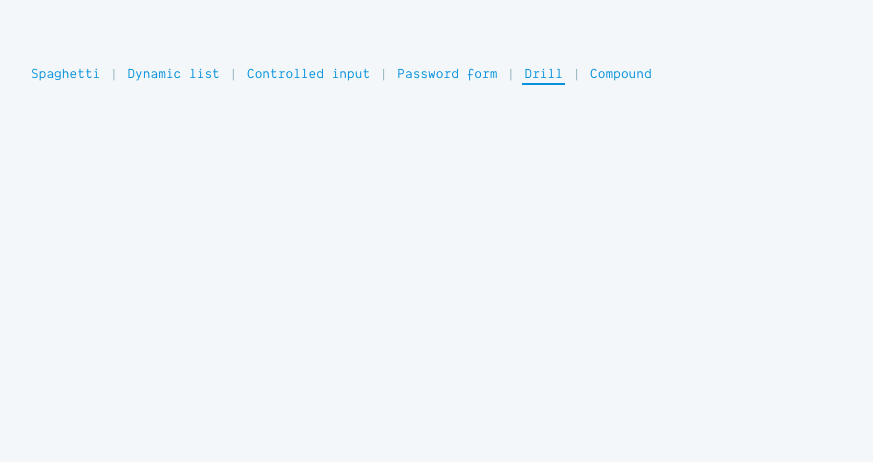
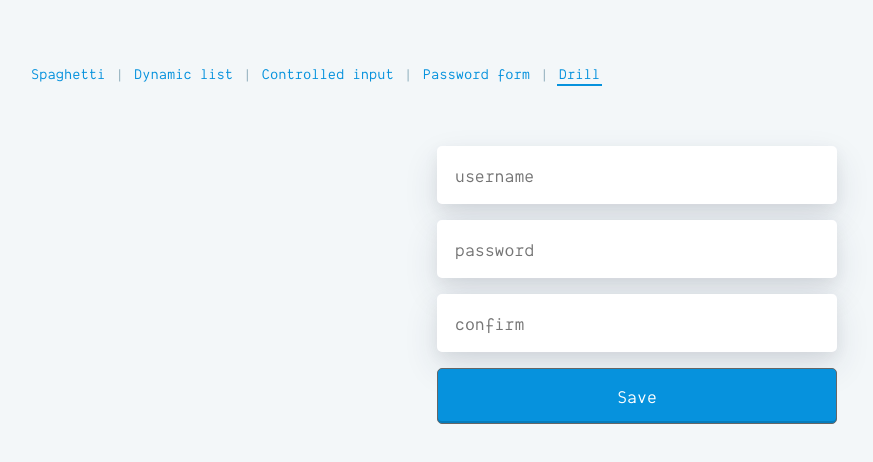
Before and after one commit to siddharthkp/refactoring, a React (Create React App) app: page /drill in a window 1280 px wide. Shown: the top 462 px of the page, without its empty margins (3-876 px from the left). Built offline with nearby package versions, Linux system fonts and the light colour scheme.

Commit message:
add drill example

```diff
--- a/src/App.css
+++ b/src/App.css
@@ -12,7 +12,7 @@ button {
 }
 nav {
   margin-bottom: 64px;
-  font-size: 14px;
+  font-size: 15px;
   color: #9ab6c3;
   text-align: left;
 }
@@ -79,7 +79,7 @@ form {
   max-width: 400px;
   margin: 0 auto;
 }
-form > * {
+form * {
   margin-bottom: 16px;
   width: 100%;
 }
--- a/src/App.js
+++ b/src/App.js
@@ -5,6 +5,7 @@ import Spaghetti from './spaghetti'
 import List from './list'
 import Form from './form'
 import Controlled from './controlled'
+import Drill from './drill'
 
 const Home = () => (
   <h1 style={{ width: 400 }}>
@@ -19,8 +20,7 @@ const App = () => (
       <Link to="/list">Dynamic list</Link> |{' '}
       <Link to="/controlled">Controlled input</Link> |{' '}
       <Link to="/form">Password form</Link> |{' '}
-      <Link to="/drill">Drill</Link> |{' '}
-      <Link to="/context">Compound</Link>
+      <Link to="/drill">Drill</Link>
     </nav>
     <Router>
       <Home path="/" />
@@ -28,6 +28,7 @@ const App = () => (
       <List path="/list" />
       <Controlled path="/controlled" />
       <Form path="/form" />
+      <Drill path="/drill" />
     </Router>
   </React.Fragment>
 )
--- /dev/null
+++ b/src/drill.js
@@ -0,0 +1,49 @@
+import React from 'react'
+
+/* feature code */
+
+const ProfileForm = props => {
+  return (
+    <Form>
+      <TextInput placeholder="username" />
+      <TextInput type="password" placeholder="password" />
+      <TextInput type="password" placeholder="confirm" />
+      <Button>Save</Button>
+    </Form>
+  )
+}
+
+const DrillExample = props => {
+  return <ProfileForm />
+}
+
+/* reusable components */
+
+const { Provider, Consumer } = React.createContext()
+
+const TextInput = props => {
+  return (
+    <input
+      type={props.type || 'text'}
+      className="input"
+      placeholder={props.placeholder}
+      disabled={props.disabled}
+    />
+  )
+}
+
+const Button = props => {
+  return (
+    <button
+      disabled={props.disabled}
+      className="button"
+      {...props}
+    />
+  )
+}
+
+const Form = props => {
+  return <form className="form">{props.children}</form>
+}
+
+export default DrillExample
```
